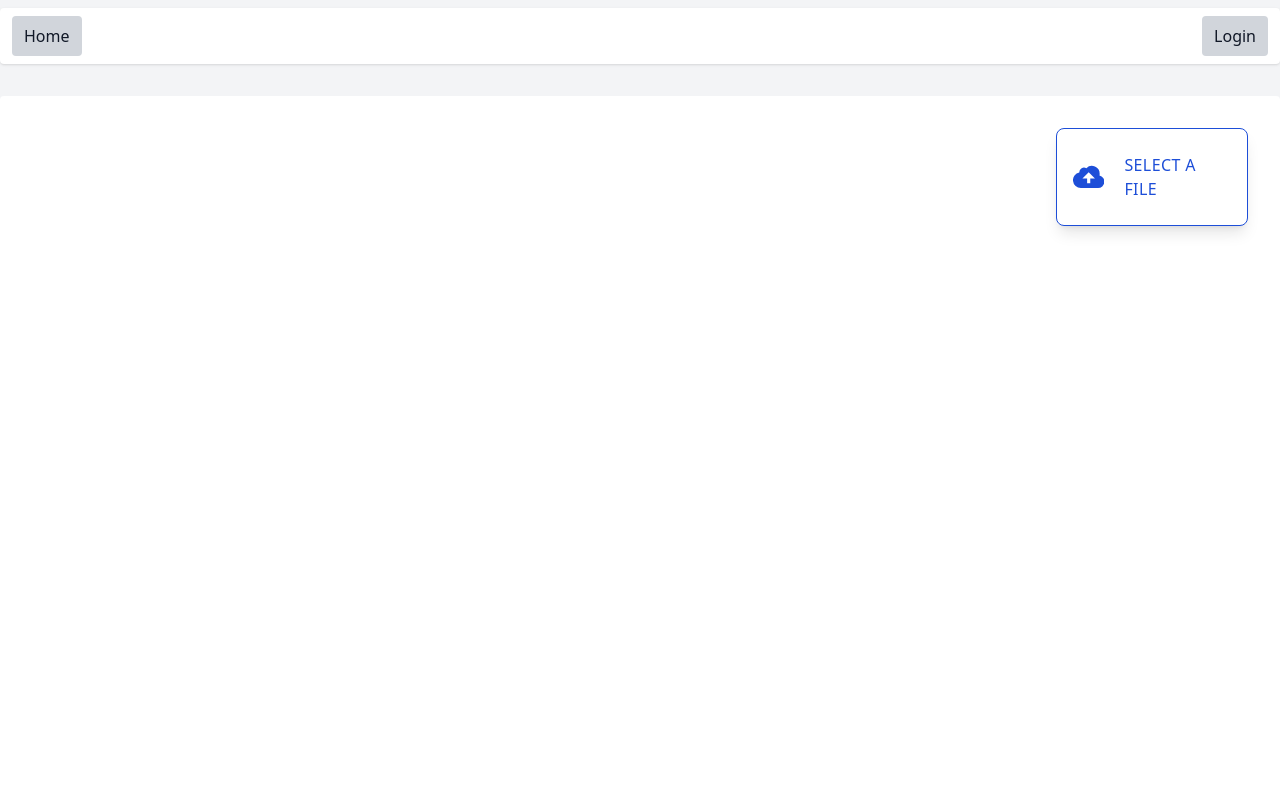
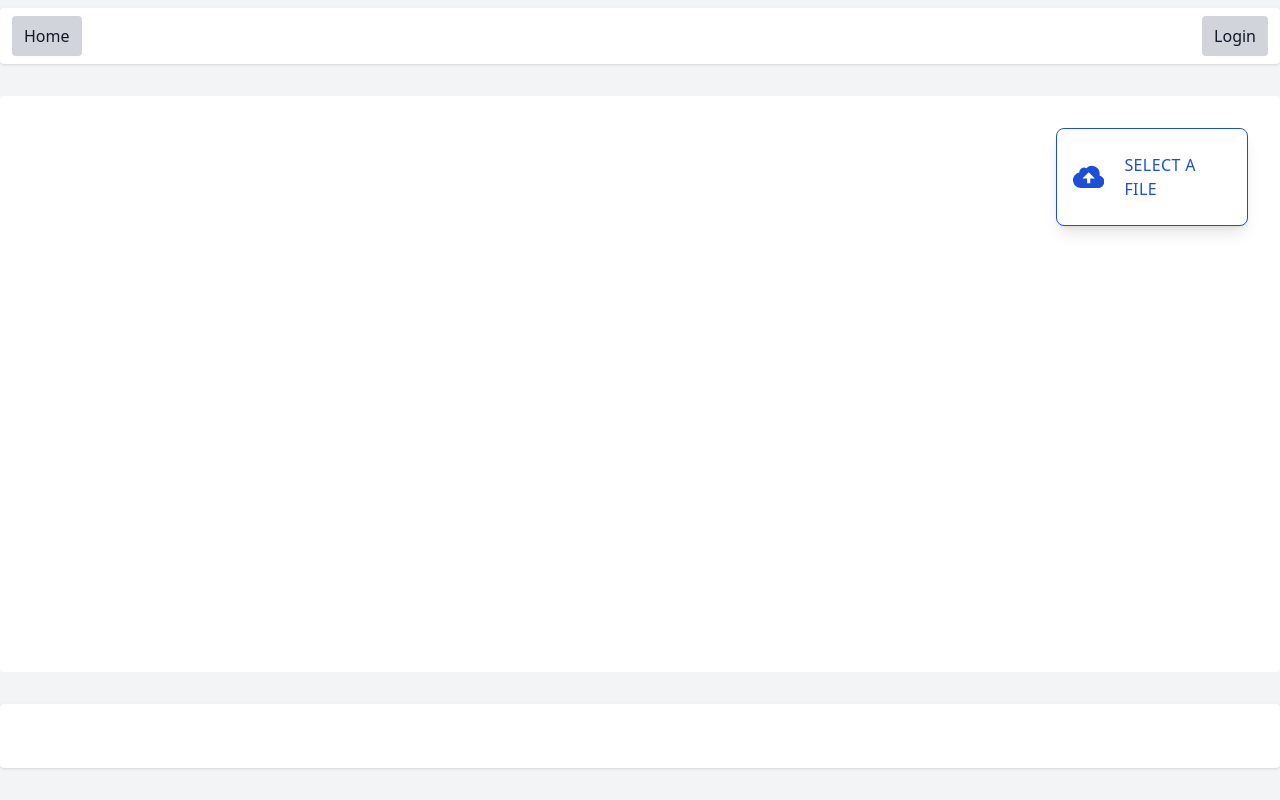
Before and after one commit to BenjaminPalko/insurance, a Next.js app: page / in a window 1280 px wide. Shown: the top 800 px of the page. Built offline with nearby package versions, Linux system fonts and the light colour scheme.

Commit message:
fill whole page by default

```diff
--- a/src/app/layout.tsx
+++ b/src/app/layout.tsx
@@ -16,8 +16,8 @@ export default function RootLayout({
     <html lang="en">
     <body className={'min-h-screen min-w-full overflow-y-auto overflow-x-hidden flex flex-col gap-8 pb-8'}>
     <AppBar/>
-    <section className={'max-w-7xl w-full mx-auto bg-white dark:bg-gray-700 p-8 rounded'}>
-        {children}
+    <section className={'flex-1 max-w-7xl w-full mx-auto bg-white dark:bg-gray-700 p-8 rounded'}>
+      {children}
     </section>
     <Footer/>
     </body>
--- a/src/app/page.tsx
+++ b/src/app/page.tsx
@@ -2,7 +2,7 @@ import FormFileUpload from "@/components/Form/FormFileUpload";
 
 export default function Home() {
     return (
-        <main className={'h-screen'}>
+        <main className={''}>
             <FormFileUpload accept={'.xml'}/>
         </main>
     )
```
